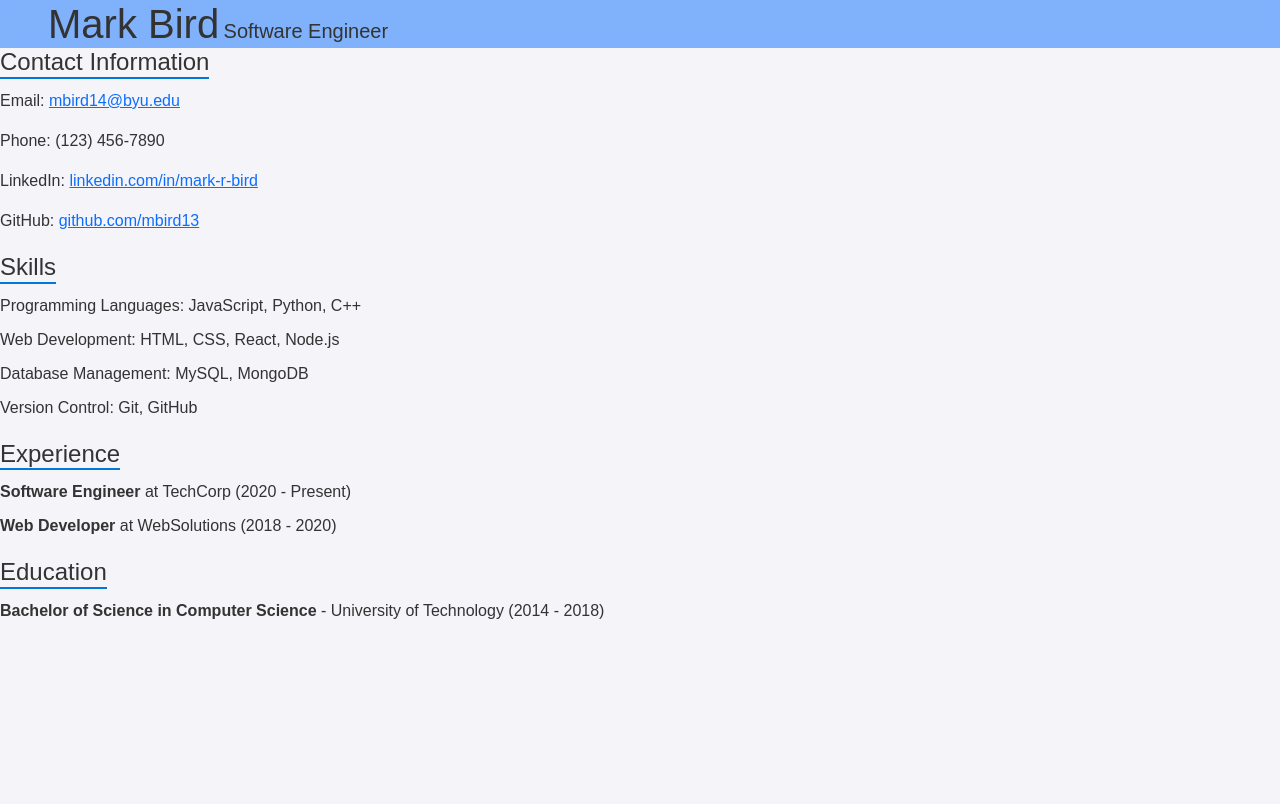
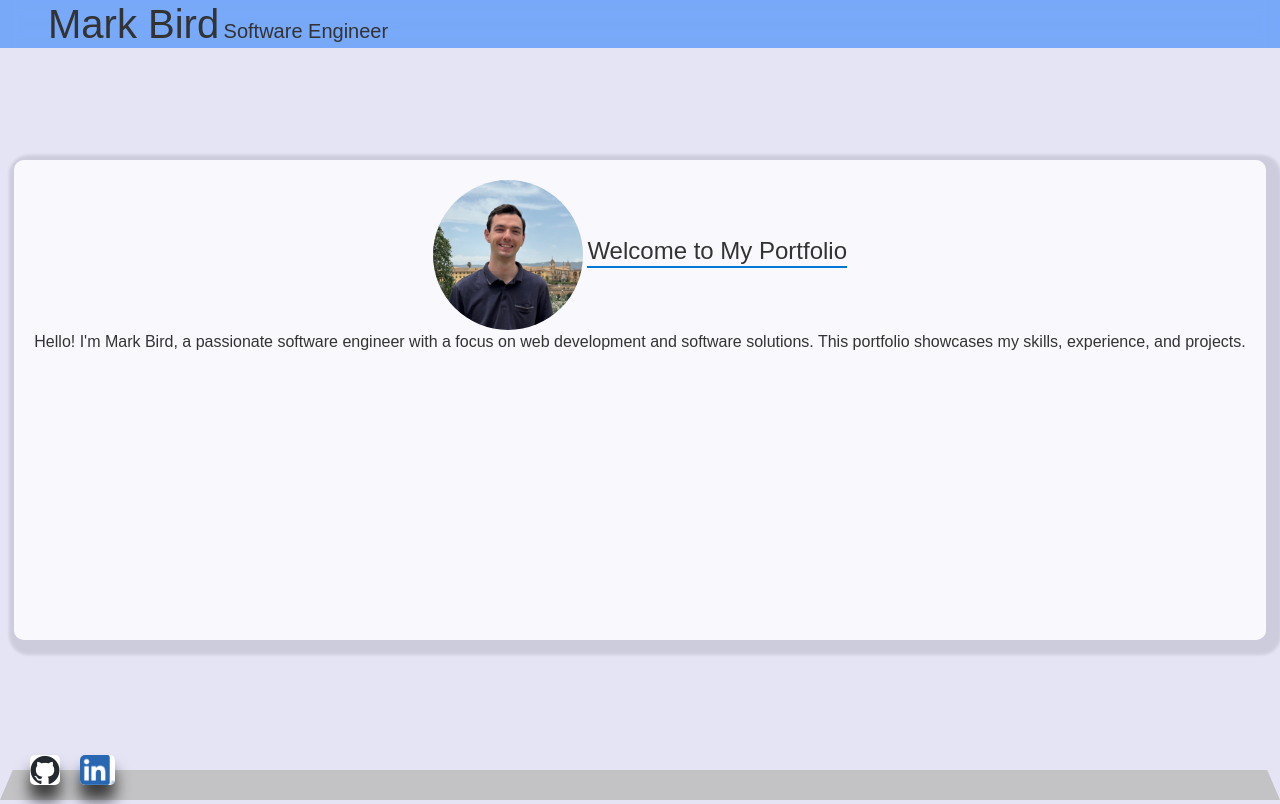
Before and after one commit to mbird13/personal-website, a plain HTML site: page index.html in a window 1280 px wide. Shown: the top 804 px of the page. Drawn offline with nearby package versions, Linux system fonts and the light colour scheme.

Commit message:
added images and footer

```diff
--- a/index.html
+++ b/index.html
@@ -10,8 +10,16 @@
             font-family: Arial, sans-serif;
             margin: 0;
             padding: 0;
-            background-color: #f4f4f9;
+            background-color: #e4e4f5;
             color: #333;
+        }
+
+                ul {
+            list-style-type: none;
+            padding: 0;
+        }
+        ul li {
+            margin-bottom: 10px;
         }
 
         .section-title {
@@ -23,12 +31,64 @@
         .contact-info, .skills, .experience, .education {
             margin-bottom: 20px;
         }
-        ul {
-            list-style-type: none;
-            padding: 0;
+
+        .footer {
+            position: fixed;
+            bottom: 0;
+            width: 100%;
+
+            display: flex;
+            gap: 10px;
+
         }
-        ul li {
-            margin-bottom: 10px;
+
+        .glass-shelf {
+            position: fixed;
+            bottom: 0;
+            width: 100%;
+            background: rgba(97, 97, 56, 0.25);
+            backdrop-filter: blur(2px);
+            padding: 5px;
+            box-shadow: 0 4px 8px rgba(0, 0, 0, 0.1);
+
+            height: 30px;
+            clip-path: polygon(1% 0%, 99% 0%, 100% 100%, 0% 100%);
+        }
+
+        .shelf-item {
+            position: relative;
+            top: -15px;
+            left: 30px;
+            display: inline-block;
+            margin-right: 10px;
+            box-shadow: 0px 15px 15px 0px rgba(0, 0, 0, .7);
+            background-color: white;;
+            border-radius: 5px;
+            transition: transform 0.3s ease, box-shadow 0.3s ease;
+            height: 30px;
+            }
+
+        .shelf-item:hover {
+            transform: scale(1.1);
+            transform: translateY(-5px);
+            box-shadow: 0px 20px 20px 0px rgba(0, 0, 0, .6);
+        }
+
+        .full-screen {
+            height: 100vh;
+            display: flex;
+            flex-direction: column;
+            justify-content: center;
+            align-items: center;
+        }
+
+        #intro-card {
+            height: 60%;
+            text-align: center;
+            padding: 20px;
+            background-color: rgba(255, 255, 255, 0.8);
+            border-radius: 10px;
+            box-shadow: 5px 5px 3px 10px rgba(0, 0, 0, 0.1);
         }
     </style>
 </head>
@@ -38,15 +98,14 @@
         <h1 class='ms-5 d-inline'>Mark Bird</h1>
         <p class='lead d-inline'>Software Engineer</p>
     </header>
-    <section class="mt-5">
-        <div class="contact-info">
-            <h2 class="section-title">Contact Information</h2>
-            <p>Email: <a href="mailto:mbird14@byu.edu">mbird14@byu.edu</a></p>
-            <p>Phone: (123) 456-7890</p>
-            <p>LinkedIn: <a href="https://linkedin.com/in/mark-r-bird" target="_blank">linkedin.com/in/mark-r-bird</a></p>
-            <p>GitHub: <a href="https://github.com/mbird13" target="_blank">github.com/mbird13</a></p>
+    <section class ="full-screen intro">
+        <div id="intro-card">
+            <img src="Resources/profile.jpg" alt="Profile Picture" class="img-fluid rounded-circle" style="width: 150px; height: 150px;">
+            <h2 class="section-title">Welcome to My Portfolio</h2>
+            <p>Hello! I'm Mark Bird, a passionate software engineer with a focus on web development and software solutions. This portfolio showcases my skills, experience, and projects.</p>
         </div>
-        <div class="skills">
+    </section>
+    <section class="full-screen skills">
             <h2 class="section-title">Skills</h2>
             <ul>
                 <li>Programming Languages: JavaScript, Python, C++</li>
@@ -54,20 +113,30 @@
                 <li>Database Management: MySQL, MongoDB</li>
                 <li>Version Control: Git, GitHub</li>
             </ul>
-        </div>
-        <div class="experience">
+    </section>
+    <section class="full-screen experience">
             <h2 class="section-title">Experience</h2>
             <ul>
                 <li><strong>Software Engineer</strong> at TechCorp (2020 - Present)</li>
                 <li><strong>Web Developer</strong> at WebSolutions (2018 - 2020)</li>
             </ul>
-        </div>
-        <div class="education">
+    </section>
+    <section class="full-screen education">
             <h2 class="section-title">Education</h2>
             <ul>
                 <li><strong>Bachelor of Science in Computer Science</strong> - University of Technology (2014 - 2018)</li>
             </ul>
-        </div>
+    </section>
+    <section class="full-screen contact-info">
+            <h2 class="section-title">Contact Information</h2>
+            <p>Email: <a href="mailto:mbird14@byu.edu">mbird14@byu.edu</a></p>
+            <p>LinkedIn: <a href="https://linkedin.com/in/mark-r-bird" target="_blank">linkedin.com/in/mark-r-bird</a></p>
+            <p>GitHub: <a href="https://github.com/mbird13" target="_blank">github.com/mbird13</a></p>
+    </section>
+    <section class="footer">
+        <div class="glass-shelf"></div>
+        <img class="shelf-item" src="Resources/github-mark.png" alt="GitHub Logo">
+        <img class="shelf-item" src="Resources/LI-In-Bug.png" alt="LinkedIn Logo">
     </section>
 </body>
 </html>
```
Also changed, not shown: Resources/LI-In-Bug.png (added), Resources/github-mark.png (added), Resources/profile.jpg (added).
